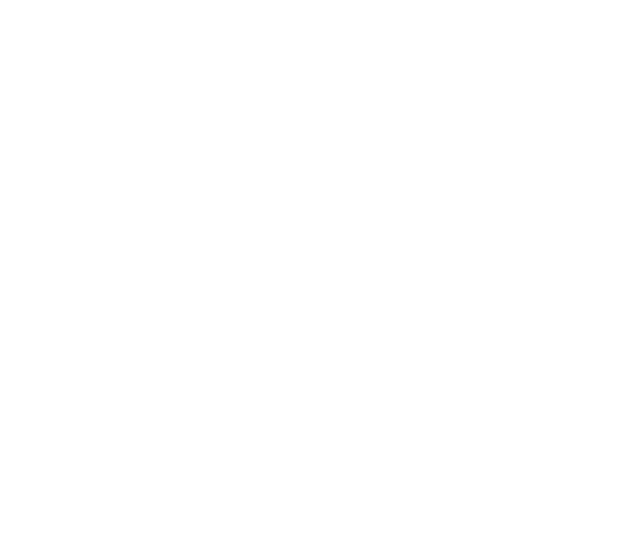
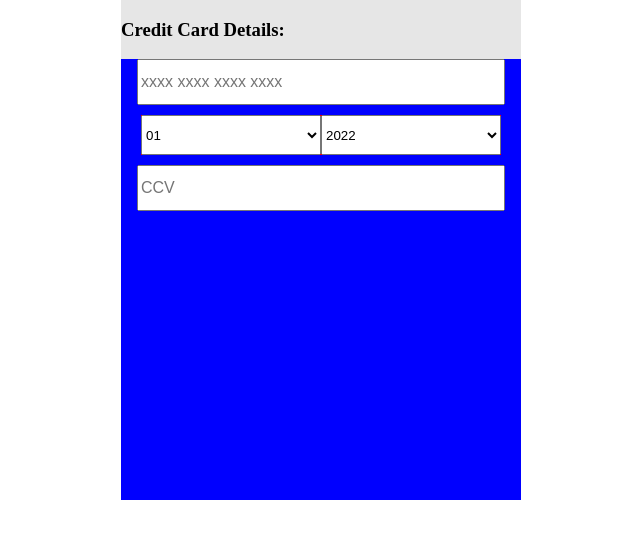
Before and after one commit to john-farina/DailyUI, a plain HTML site: page 002-creditCardCheckout/index.html in a window 1280 px wide. Shown: the whole page, without its empty margins (319-959 px from the left). Drawn offline with Linux system fonts and the light colour scheme.

Commit message:
didnt finalize design but finalized components

```diff
--- a/002-creditCardCheckout/index.html
+++ b/002-creditCardCheckout/index.html
@@ -0,0 +1,67 @@
+<!DOCTYPE html>
+<html lang="en">
+  <head>
+    <meta charset="UTF-8" />
+    <meta http-equiv="X-UA-Compatible" content="IE=edge" />
+    <meta name="viewport" content="width=device-width, initial-scale=1.0" />
+    <link rel="stylesheet" href="styles.css" />
+    <title>CreditCard Form</title>
+  </head>
+  <body>
+    <div class="formContainer">
+      <h3>Credit Card Details:</h3>
+
+      <form class="cardForm">
+        <input
+          class="defaultInput"
+          id="ccn"
+          type="tel"
+          inputmode="numeric"
+          pattern="[0-9\s]{13,19}"
+          autocomplete="cc-number"
+          maxlength="19"
+          placeholder="xxxx xxxx xxxx xxxx"
+        />
+        <div class="monthYearContainer">
+          <select class="defaultSelect" name="month" id="month">
+            <option value="01">01</option>
+            <option value="02">02</option>
+            <option value="03">03</option>
+            <option value="04">04</option>
+            <option value="05">05</option>
+            <option value="06">06</option>
+            <option value="07">07</option>
+            <option value="08">08</option>
+            <option value="09">09</option>
+            <option value="10">10</option>
+            <option value="11">11</option>
+            <option value="12">12</option>
+          </select>
+
+          <select class="defaultSelect" name="year" id="year">
+            <option value="22">2022</option>
+            <option value="23">2023</option>
+            <option value="24">2024</option>
+            <option value="25">2025</option>
+            <option value="26">2026</option>
+            <option value="27">2027</option>
+            <option value="28">2028</option>
+            <option value="29">2029</option>
+            <option value="30">2030</option>
+            <option value="31">2031</option>
+            <option value="32">2032</option>
+          </select>
+        </div>
+
+        <input
+          class="defaultInput"
+          class=""
+          type="password"
+          inputmode="numeric"
+          maxlength="4"
+          placeholder="CCV"
+        />
+      </form>
+    </div>
+  </body>
+</html>
--- a/002-creditCardCheckout/styles.css
+++ b/002-creditCardCheckout/styles.css
@@ -0,0 +1,40 @@
+body {
+  margin: 0;
+  height: 100%;
+  width: 100%;
+  display: flex;
+  align-items: center;
+  justify-content: center;
+}
+.formContainer {
+  display: flex;
+  flex-direction: column;
+  background-color: rgb(230, 230, 230);
+  width: 400px;
+  height: 500px;
+}
+.cardForm {
+  display: flex;
+  flex-direction: column;
+  align-items: center;
+  justify-content: start;
+  gap: 10px;
+  height: 100%;
+  background-color: blue;
+}
+
+.defaultInput {
+  width: 90%;
+  height: 40px;
+  font-size: 1rem;
+}
+
+.monthYearContainer {
+  display: flex;
+  background-color: red;
+  width: 90%;
+  height: 40px;
+}
+.defaultSelect {
+  width: 50%;
+}
--- a/003-landingPage/index.css
+++ b/003-landingPage/index.css
@@ -0,0 +1,4 @@
+body {
+  background-color: black;
+  color: white;
+}
```
Also changed, not shown: 003-landingPage/index.html (+5 -1 lines), 1 other file.
